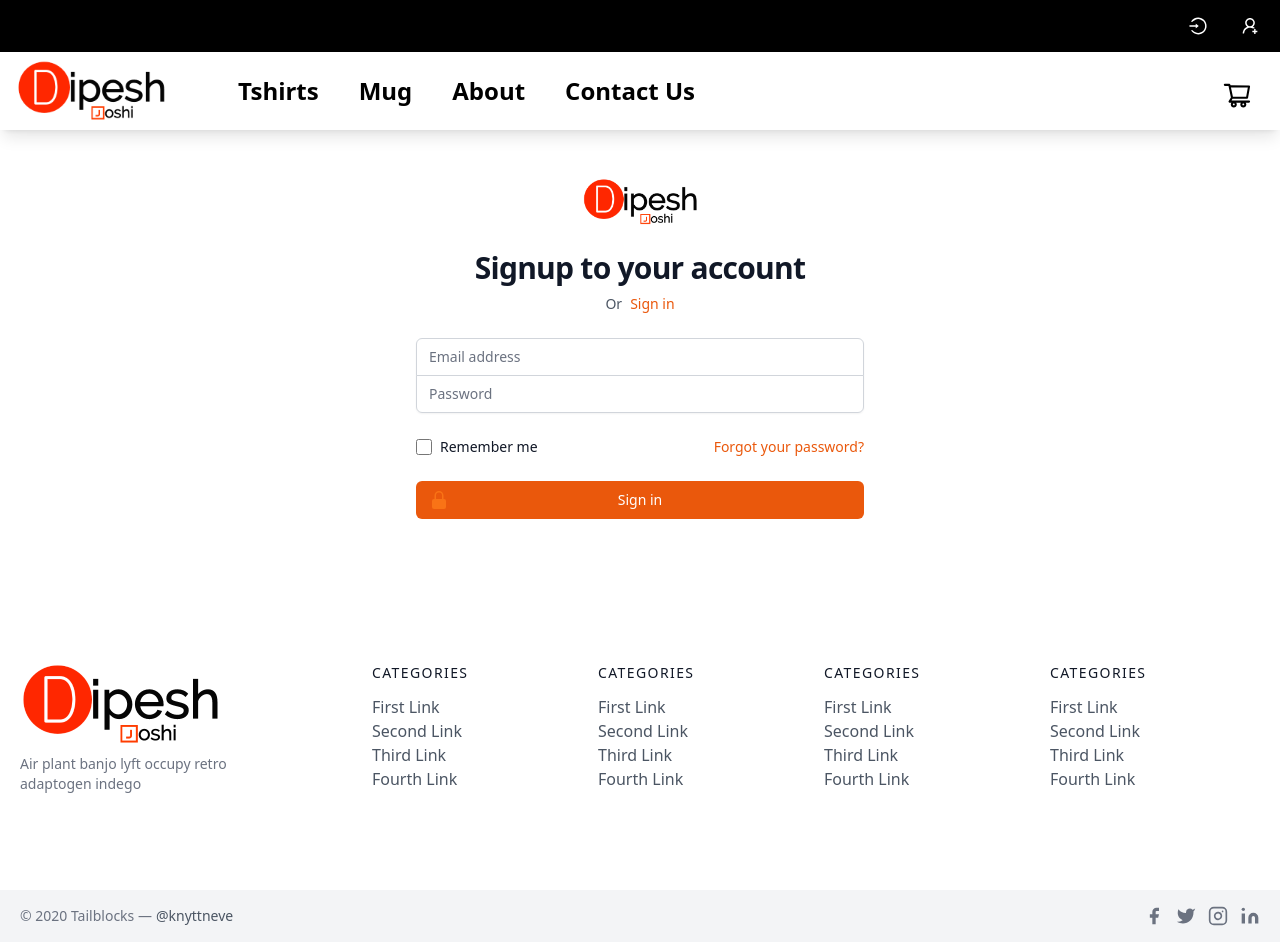
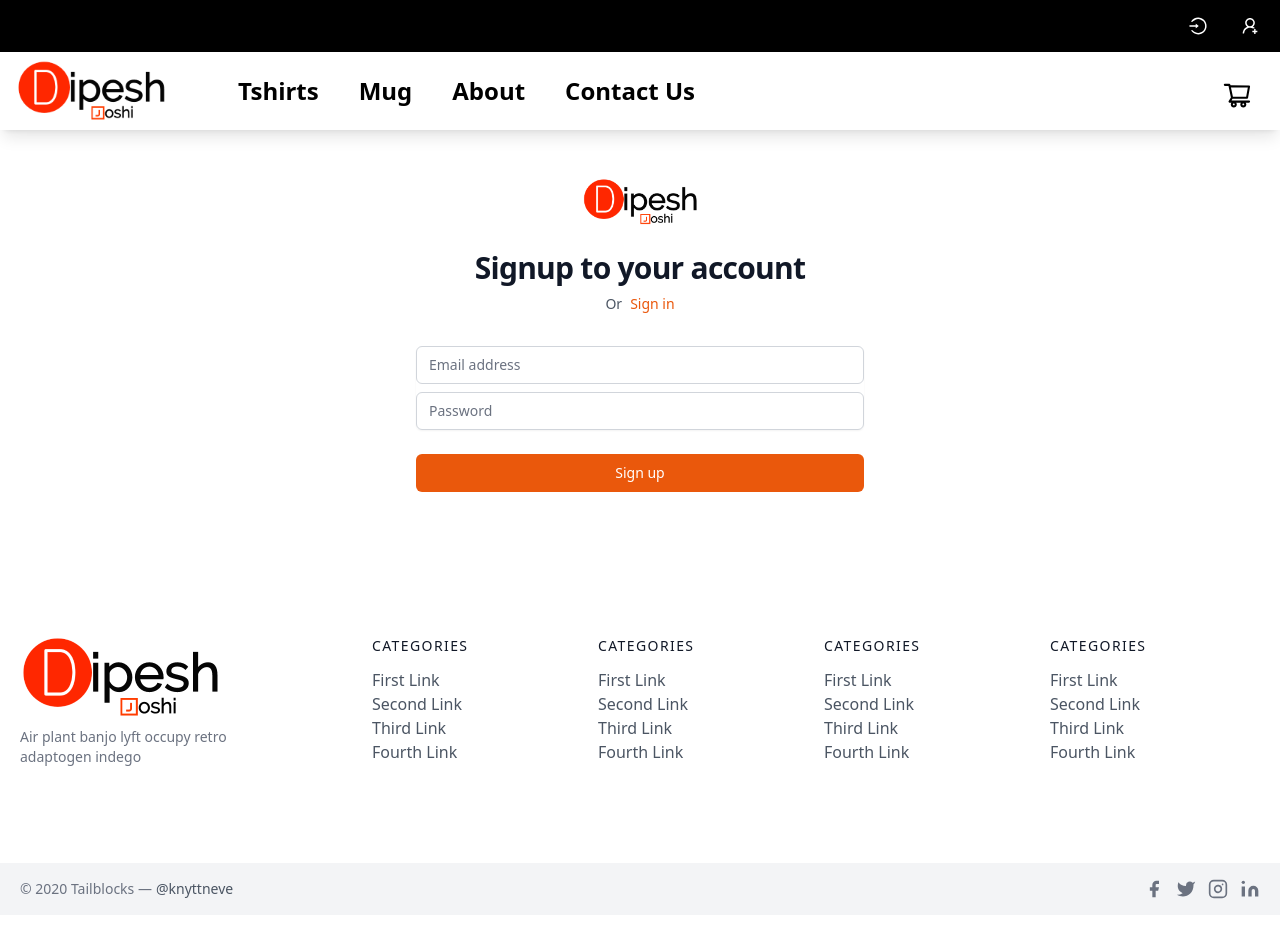
Before and after one commit to dipesh227/dipeshjoshistore, a Next.js app: page /signup in a window 1280 px wide. After the commit the page ends 915 px from the top, so only its background shows below. Built offline with nearby package versions, Linux system fonts and the light colour scheme.

Commit message:
adding mondoose

```diff
--- a/package.json
+++ b/package.json
@@ -9,6 +9,7 @@
     "lint": "next lint"
   },
   "dependencies": {
+    "mongoose": "^6.6.5",
     "next": "12.3.1",
     "react": "18.2.0",
     "react-dom": "18.2.0",
--- a/pages/checkout.js
+++ b/pages/checkout.js
@@ -219,7 +219,7 @@ const Checkout = ({ cart, subtotal, addToCart, removeFromCart }) => {
               <button
                 type="button"
                 className={`flex text-white bg-orange-500 border-0 py-2 px-3 focus:outline-none hover:bg-orange-600 rounded text-lg ${
-                  subtotal == 0 ? "cursor-not-allowed opacity-50" : ""
+                  subtotal == 0 ? "cursor-not-allowed " : ""
                 }`}
               >
                 Pay ₹ {subtotal}
--- a/pages/forgetpassword.js
+++ b/pages/forgetpassword.js
@@ -16,9 +16,9 @@ const Forgetpassword = () => {
             </h2>
             <p className="mt-2 text-center text-sm text-gray-600">
               Or
-              <Link href="/signup">
+              <Link href="/login">
                 <span className="font-medium ml-2 cursor-pointer text-orange-600 hover:text-orange-500">
-                  Signup
+                  Sign in
                 </span>
               </Link>
             </p>
@@ -51,16 +51,6 @@ const Forgetpassword = () => {
               </button>
             </div>
           </form>
-          <div className=" text-center">
-            <div className="text-sm">
-              <a
-                href="/login"
-                className="font-medium text-orange-600 hover:text-orange-500"
-              >
-                Login Now
-              </a>
-            </div>
-          </div>
         </div>
       </div>
     </>
--- a/pages/login.js
+++ b/pages/login.js
@@ -25,7 +25,7 @@ const Login = () => {
           </div>
           <form className="mt-8 space-y-6" action="#" method="POST">
             <input type="hidden" name="remember" value="true" />
-            <div className="-space-y-px rounded-md shadow-sm">
+            <div className=" rounded-md shadow-sm space-y-2">
               <div>
                 <label htmlFor="email-address" className="sr-only">
                   Email address
@@ -36,7 +36,7 @@ const Login = () => {
                   type="email"
                   autoComplete="email"
                   required
-                  className=" block w-full appearance-none rounded-none rounded-t-md border border-gray-300 px-3 py-2 text-gray-900 placeholder-gray-500 focus:z-10 focus:border-orange-500 focus:outline-none focus:ring-orange-500 sm:text-sm"
+                  className=" block w-full appearance-none rounded-md border border-gray-300 px-3 py-2 text-gray-900 placeholder-gray-500 focus:z-10 focus:border-orange-500 focus:outline-none focus:ring-orange-500 sm:text-sm"
                   placeholder="Email address"
                 />
               </div>
@@ -50,28 +50,13 @@ const Login = () => {
                   type="password"
                   autoComplete="current-password"
                   required
-                  className=" block w-full appearance-none rounded-none rounded-b-md border border-gray-300 px-3 py-2 text-gray-900 placeholder-gray-500 focus:z-10 focus:border-orange-500 focus:outline-none focus:ring-orange-500 sm:text-sm"
+                  className=" block w-full appearance-none rounded-md border border-gray-300 px-3 py-2 text-gray-900 placeholder-gray-500 focus:z-10 focus:border-orange-500 focus:outline-none focus:ring-orange-500 sm:text-sm"
                   placeholder="Password"
                 />
               </div>
             </div>
 
-            <div className="flex items-center justify-between ">
-              <div className="flex items-center">
-                <input
-                  id="remember-me"
-                  name="remember-me"
-                  type="checkbox"
-                  className="h-4 cursor-pointer w-4 rounded border-gray-300 text-orange-600 focus:ring-orange-500"
-                />
-                <label
-                  htmlFor="remember-me"
-                  className="ml-2 block text-sm text-gray-900"
-                >
-                  Remember me
-                </label>
-              </div>
-
+            <div className="flex items-center justify-end ">
               <div className="text-sm">
                 <Link href="/forgetpassword">
                   <span className="font-medium cursor-pointer text-orange-600 hover:text-orange-500">
@@ -80,27 +65,11 @@ const Login = () => {
                 </Link>
               </div>
             </div>
-
             <div>
               <button
                 type="submit"
-                className="group relative flex w-full justify-center rounded-md border border-transparent bg-orange-600 py-2 px-4 text-sm font-medium text-white hover:bg-orange-700 focus:outline-none focus:ring-2 focus:ring-orange-500 focus:ring-offset-2"
+                className="group flex w-full justify-center rounded-md border border-transparent bg-orange-600 py-2 px-4 text-sm font-medium text-white hover:bg-orange-700 focus:outline-none focus:ring-2 focus:ring-orange-500 focus:ring-offset-2"
               >
-                <span className="absolute inset-y-0 left-0 flex items-center pl-3">
-                  <svg
-                    className="h-5 w-5 text-orange-500 group-hover:text-orange-400"
-                    xmlns="http://www.w3.org/2000/svg"
-                    viewBox="0 0 20 20"
-                    fill="currentColor"
-                    aria-hidden="true"
-                  >
-                    <path
-                      fillRule="evenodd"
-                      d="M10 1a4.5 4.5 0 00-4.5 4.5V9H5a2 2 0 00-2 2v6a2 2 0 002 2h10a2 2 0 002-2v-6a2 2 0 00-2-2h-.5V5.5A4.5 4.5 0 0010 1zm3 8V5.5a3 3 0 10-6 0V9h6z"
-                      clipRule="evenodd"
-                    />
-                  </svg>
-                </span>
                 Sign in
               </button>
             </div>
--- a/pages/signup.js
+++ b/pages/signup.js
@@ -23,9 +23,9 @@ const Sigup = () => {
               </Link>
             </p>
           </div>
-          <htmlForm className="mt-8 space-y-6" action="#" method="POST">
+          <form className="mt-8 space-y-6" action="#" method="POST">
             <input type="hidden" name="remember" value="true" />
-            <div className="-space-y-px rounded-md shadow-sm">
+            <div className="space-y-2 rounded-md shadow-sm">
               <div>
                 <label htmlFor="email-address" className="sr-only">
                   Email address
@@ -36,7 +36,7 @@ const Sigup = () => {
                   type="email"
                   autoComplete="email"
                   required
-                  className=" block w-full appearance-none rounded-none rounded-t-md border border-gray-300 px-3 py-2 text-gray-900 placeholder-gray-500 focus:z-10 focus:border-orange-500 focus:outline-none focus:ring-orange-500 sm:text-sm"
+                  className=" block w-full appearance-none rounded-md border border-gray-300 px-3 py-2 text-gray-900 placeholder-gray-500 focus:z-10 focus:border-orange-500 focus:outline-none focus:ring-orange-500 sm:text-sm"
                   placeholder="Email address"
                 />
               </div>
@@ -50,62 +50,21 @@ const Sigup = () => {
                   type="password"
                   autoComplete="current-password"
                   required
-                  className=" block w-full appearance-none rounded-none rounded-b-md border border-gray-300 px-3 py-2 text-gray-900 placeholder-gray-500 focus:z-10 focus:border-orange-500 focus:outline-none focus:ring-orange-500 sm:text-sm"
+                  className=" block w-full appearance-none  rounded-md border border-gray-300 px-3 py-2 text-gray-900 placeholder-gray-500 focus:z-10 focus:border-orange-500 focus:outline-none focus:ring-orange-500 sm:text-sm"
                   placeholder="Password"
                 />
-              </div>
-            </div>
-
-            <div className="flex items-center justify-between">
-              <div className="flex items-center">
-                <input
-                  id="remember-me"
-                  name="remember-me"
-                  type="checkbox"
-                  className="h-4 w-4 rounded border-gray-300 text-orange-600 focus:ring-orange-500"
-                />
-                <label
-                  htmlFor="remember-me"
-                  className="ml-2 block text-sm text-gray-900"
-                >
-                  Remember me
-                </label>
-              </div>
-
-              <div className="text-sm">
-                <a
-                  href="#"
-                  className="font-medium text-orange-600 hover:text-orange-500"
-                >
-                  Forgot your password?
-                </a>
               </div>
             </div>
 
             <div>
               <button
                 type="submit"
-                className="group relative flex w-full justify-center rounded-md border border-transparent bg-orange-600 py-2 px-4 text-sm font-medium text-white hover:bg-orange-700 focus:outline-none focus:ring-2 focus:ring-orange-500 focus:ring-offset-2"
+                className="group  flex w-full justify-center rounded-md border border-transparent bg-orange-600 py-2 px-4 text-sm font-medium text-white hover:bg-orange-700 focus:outline-none focus:ring-2 focus:ring-orange-500 focus:ring-offset-2"
               >
-                <span className="absolute inset-y-0 left-0 flex items-center pl-3">
-                  <svg
-                    className="h-5 w-5 text-orange-500 group-hover:text-orange-400"
-                    xmlns="http://www.w3.org/2000/svg"
-                    viewBox="0 0 20 20"
-                    fill="currentColor"
-                    aria-hidden="true"
-                  >
-                    <path
-                      fillRule="evenodd"
-                      d="M10 1a4.5 4.5 0 00-4.5 4.5V9H5a2 2 0 00-2 2v6a2 2 0 002 2h10a2 2 0 002-2v-6a2 2 0 00-2-2h-.5V5.5A4.5 4.5 0 0010 1zm3 8V5.5a3 3 0 10-6 0V9h6z"
-                      clipRule="evenodd"
-                    />
-                  </svg>
-                </span>
-                Sign in
+                Sign up
               </button>
             </div>
-          </htmlForm>
+          </form>
         </div>
       </div>
     </>
```
Also changed, not shown: 1 other file (tests, documents, lock files or other folders).
